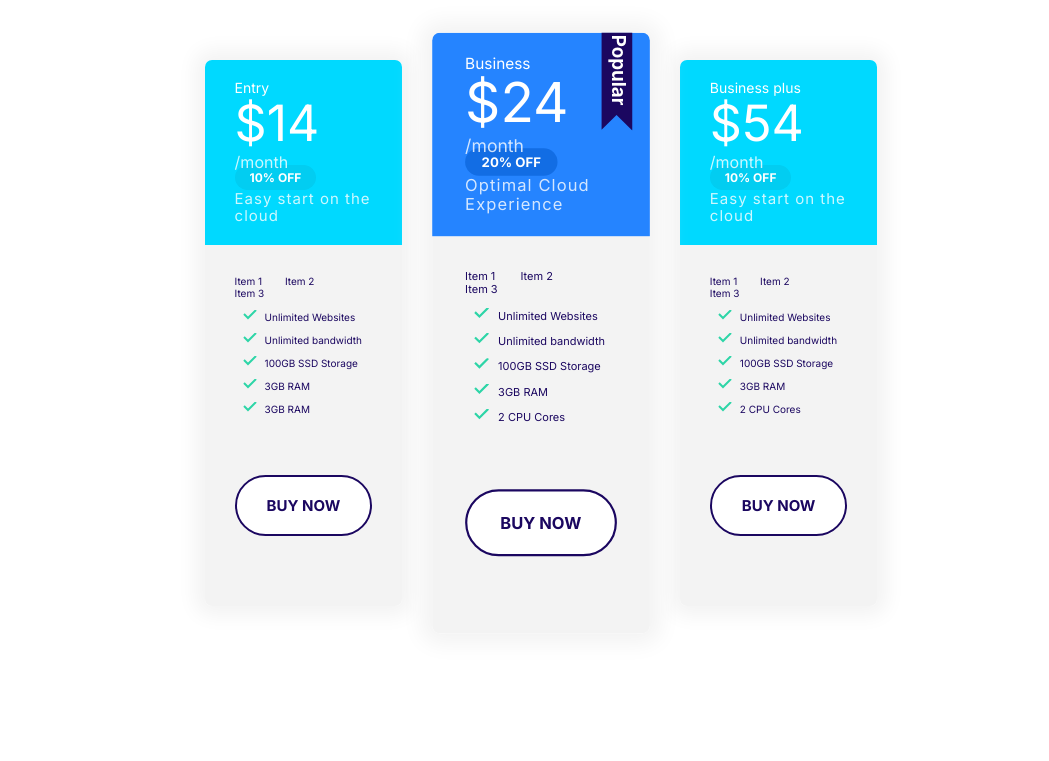
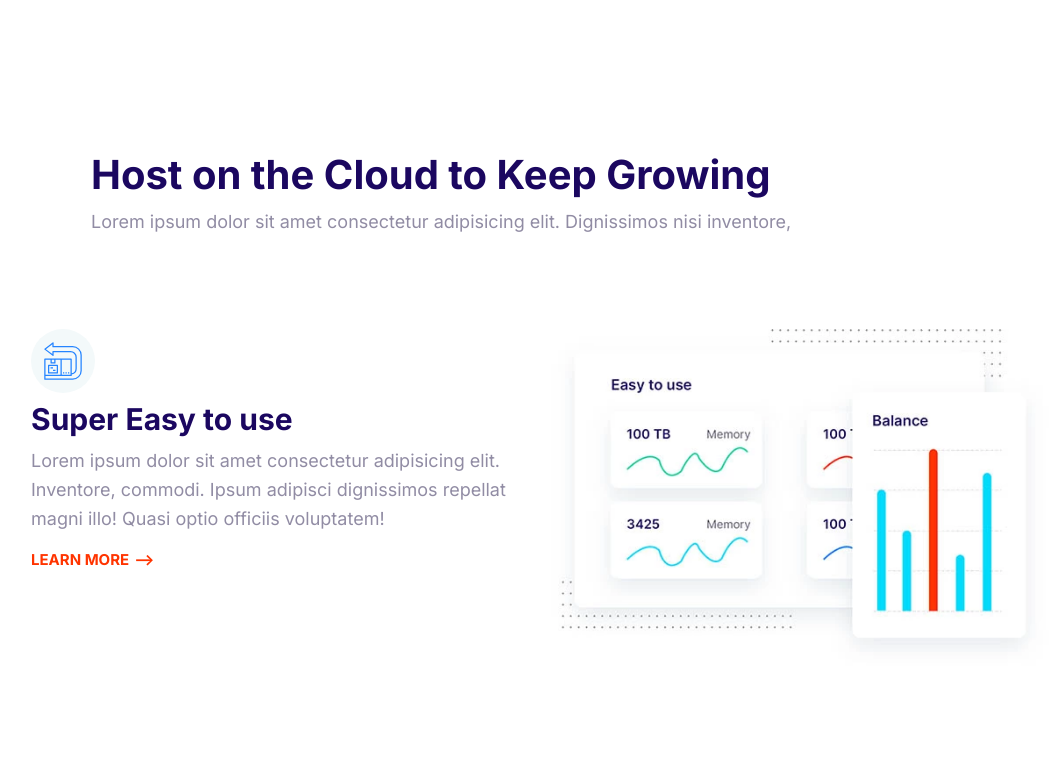
Before and after one commit to Lilianude/lillify, a plain HTML site: page index2.html in a window 1280 px wide. Shown: the top 761 px of the page, without its empty margins (99-1148 px from the left). Drawn offline with Linux system fonts and the light colour scheme.

Commit message:
Wrote the html and styling sheet for the feature block, but could not alternate the rows in which the features appear

```diff
--- a/css/style.css
+++ b/css/style.css
@@ -46,6 +46,7 @@ h3 {
 p {
   margin-top: 0;
   font-size: 1.8rem;
+  line-height: 2.9rem;
 }
 @media screen and (min-wdith: 1024px) {
   body {
@@ -63,7 +64,8 @@ p {
 }
 /* Links */
 .link-arrow {
-  font-size: 2rem;
+  font-size: 1.5rem;
+  font-weight: bold;
   text-transform: uppercase;
   color: var(--color-accent);
 }
@@ -708,3 +710,23 @@ a {
   max-width: 500px;
   margin: 0 auto;
 }
+/* Feature Block*/
+.feature {
+  gap: 4rem 2rem;
+  margin: 3rem 0;
+}
+.feature__heading {
+  margin: 1rem 0;
+}
+.feature__image {
+  width: 100%;
+}
+.feature:first-of-type {
+  margin-top: 1.5rem;
+}
+
+@media screen and (min-width: 600px) {
+  .feature:nth-of-type(even) .feature__content {
+    order: 2;
+  }
+}
--- a/index2.html
+++ b/index2.html
@@ -15,89 +15,106 @@
     <link rel="stylesheet" href="css/style.css" />
   </head>
   <body>
-    <section class="block container block-plans">
-      <div class="grid grid--1x3">
-        <div class="plan">
-          <div class="card card--secondary">
-            <header class="card__header">
-              <h3 class="plan__name">Entry</h3>
-              <span class="plan__price">$14</span>
-              <span class="plan__billing-cycle">/month</span>
-              <span class="badge badge--secondary badge--small">10% OFF</span>
-              <span class="plan__description">Easy start on the cloud</span>
-            </header>
-            <div class="card__body">
-              <ul class="list list--inline">
-                <li class="list__item">Item 1</li>
-                <li class="list__item">Item 2</li>
-                <li class="list__item">Item 3</li>
-              </ul>
-              <ul class="list list--tick">
-                <li class="list__item">Unlimited Websites</li>
-                <li class="list__item">Unlimited bandwidth</li>
-                <li class="list__item">100GB SSD Storage</li>
-                <li class="list__item">3GB RAM</li>
-                <li class="list__item">3GB RAM</li>
-              </ul>
-              <button class="btn btn--outline btn--block">Buy Now</button>
-            </div>
-          </div>
+    <section class="block container">
+      <header class="block container">
+        <h2>Host on the Cloud to Keep Growing</h2>
+        <p>
+          Lorem ipsum dolor sit amet consectetur adipisicing elit. Dignissimos
+          nisi inventore,
+        </p>
+      </header>
+      <article class="grid grid--1x2 feature">
+        <div class="feature__content">
+          <span class="icon-container">
+            <svg class="icon icon--primary">
+              <use xlink:href="../css/images/sprite.svg#easy"></use>
+            </svg>
+          </span>
+          <h3 class="feature__heading">Super Easy to use</h3>
+          <p>
+            Lorem ipsum dolor sit amet consectetur adipisicing elit. Inventore,
+            commodi. Ipsum adipisci dignissimos repellat magni illo! Quasi optio
+            officiis voluptatem!
+          </p>
+          <a href="#" class="link-arrow">Learn More</a>
         </div>
-
-        <div class="plan plan--popular">
-          <div class="card card--primary">
-            <header class="card__header">
-              <h3 class="plan__name">Business</h3>
-              <span class="plan__price">$24</span>
-              <span class="plan__billing-cycle">/month</span>
-              <span class="badge badge--primary badge--small">20% OFF</span>
-              <span class="plan__description">Optimal Cloud Experience</span>
-            </header>
-            <div class="card__body">
-              <ul class="list list--inline">
-                <li class="list__item">Item 1</li>
-                <li class="list__item">Item 2</li>
-                <li class="list__item">Item 3</li>
-              </ul>
-              <ul class="list list--tick">
-                <li class="list__item">Unlimited Websites</li>
-                <li class="list__item">Unlimited bandwidth</li>
-                <li class="list__item">100GB SSD Storage</li>
-                <li class="list__item">3GB RAM</li>
-                <li class="list__item">2 CPU Cores</li>
-              </ul>
-              <button class="btn btn--outline btn--block">Buy Now</button>
-            </div>
-          </div>
+        <picture>
+          <source
+            type="image/webp"
+            srcset="./css/images/easy.webp 1x, ./css/images/easy@2x.webp 2x"
+          />
+          <source
+            type="image/jpg"
+            srcset="./css/images/easy.jpg 1x, ./css/images/easy@2x.jpg 2x"
+          />
+          <img class="feature__image" src="./css/images/easy@2x.jpg" alt="" />
+        </picture>
+      </article>
+    </section>
+    <section class="block container">
+      <article class="grid grid--1x2 feature">
+        <div class="feature__content">
+          <span class="icon-container">
+            <svg class="icon icon--primary">
+              <use xlink:href="../css/images/sprite.svg#computer"></use>
+            </svg>
+          </span>
+          <h3 class="feature__heading">Simply Fast Websites</h3>
+          <p>
+            Lorem ipsum dolor sit amet consectetur adipisicing elit. Inventore,
+            commodi. Ipsum adipisci dignissimos repellat magni illo! Quasi optio
+            officiis voluptatem!
+          </p>
+          <a href="#" class="link-arrow">Learn More</a>
         </div>
-
-        <div class="plan">
-          <div class="card card--secondary">
-            <header class="card__header">
-              <h3 class="plan__name">Business plus</h3>
-              <span class="plan__price">$54</span>
-              <span class="plan__billing-cycle">/month</span>
-              <span class="badge badge--secondary badge--small">10% OFF</span>
-              <span class="plan__description">Easy start on the cloud</span>
-            </header>
-            <div class="card__body">
-              <ul class="list list--inline">
-                <li class="list__item">Item 1</li>
-                <li class="list__item">Item 2</li>
-                <li class="list__item">Item 3</li>
-              </ul>
-              <ul class="list list--tick">
-                <li class="list__item">Unlimited Websites</li>
-                <li class="list__item">Unlimited bandwidth</li>
-                <li class="list__item">100GB SSD Storage</li>
-                <li class="list__item">3GB RAM</li>
-                <li class="list__item">2 CPU Cores</li>
-              </ul>
-              <button class="btn btn--outline btn--block">Buy Now</button>
-            </div>
-          </div>
+        <picture>
+          <source
+            type="image/webp"
+            srcset="./css/images/fast.webp 1x, ./css/images/fast@2x.webp 2x"
+          />
+          <source
+            type="image/jpg"
+            srcset="./css/images/fast.jpg 1x, ./css/images/fast@2x.jpg 2x"
+          />
+          <img class="feature__image" src="./css/images/fast@2x.jpg" alt="" />
+        </picture>
+      </article>
+    </section>
+    <section class="block container">
+      <article class="grid grid--1x2 feature">
+        <div class="feature__content">
+          <span class="icon-container">
+            <svg class="icon icon--primary">
+              <use xlink:href="../css/images/sprite.svg#computer"></use>
+            </svg>
+          </span>
+          <h3 class="feature__heading">Simply Fast Websites</h3>
+          <p>
+            Lorem ipsum dolor sit amet consectetur adipisicing elit. Inventore,
+            commodi. Ipsum adipisci dignissimos repellat magni illo! Quasi optio
+            officiis voluptatem!
+          </p>
+          <a href="#" class="link-arrow">Learn More</a>
         </div>
-      </div>
+        <picture>
+          <source
+            type="image/webp"
+            srcset="
+              ./css/images/support.webp    1x,
+              ./css/images/support@2x.webp 2x
+            "
+          />
+          <source
+            type="image/jpg"
+            srcset="./css/images/support.jpg 1x, ./css/images/support@2x.jpg 2x"
+          />
+          <img
+            class="feature__image"
+            src="./css/images/support@2x.jpg"
+            alt=""
+          />
+        </picture>
+      </article>
     </section>
     <script src="js/main.js"></script>
   </body>
```
Also changed, not shown: css/images/easy.jpg (added), css/images/easy.webp (added), css/images/easy@2x.jpg (added), css/images/easy@2x.webp (added), css/images/fast.jpg (added), css/images/fast.webp (added), css/images/fast@2x.jpg (added), css/images/fast@2x.webp (added), css/images/support.jpg (added), css/images/support.webp (added), css/images/support@2x.jpg (added), css/images/support@2x.webp (added).
